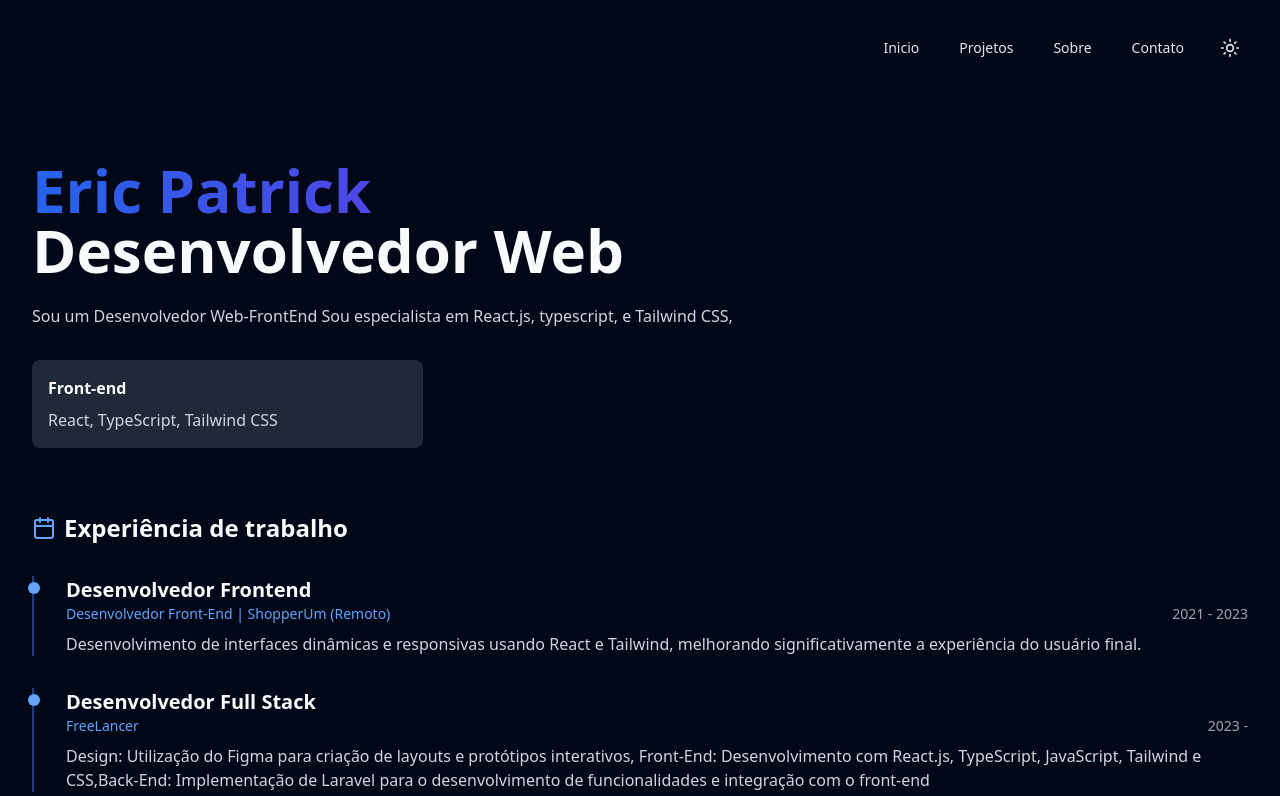
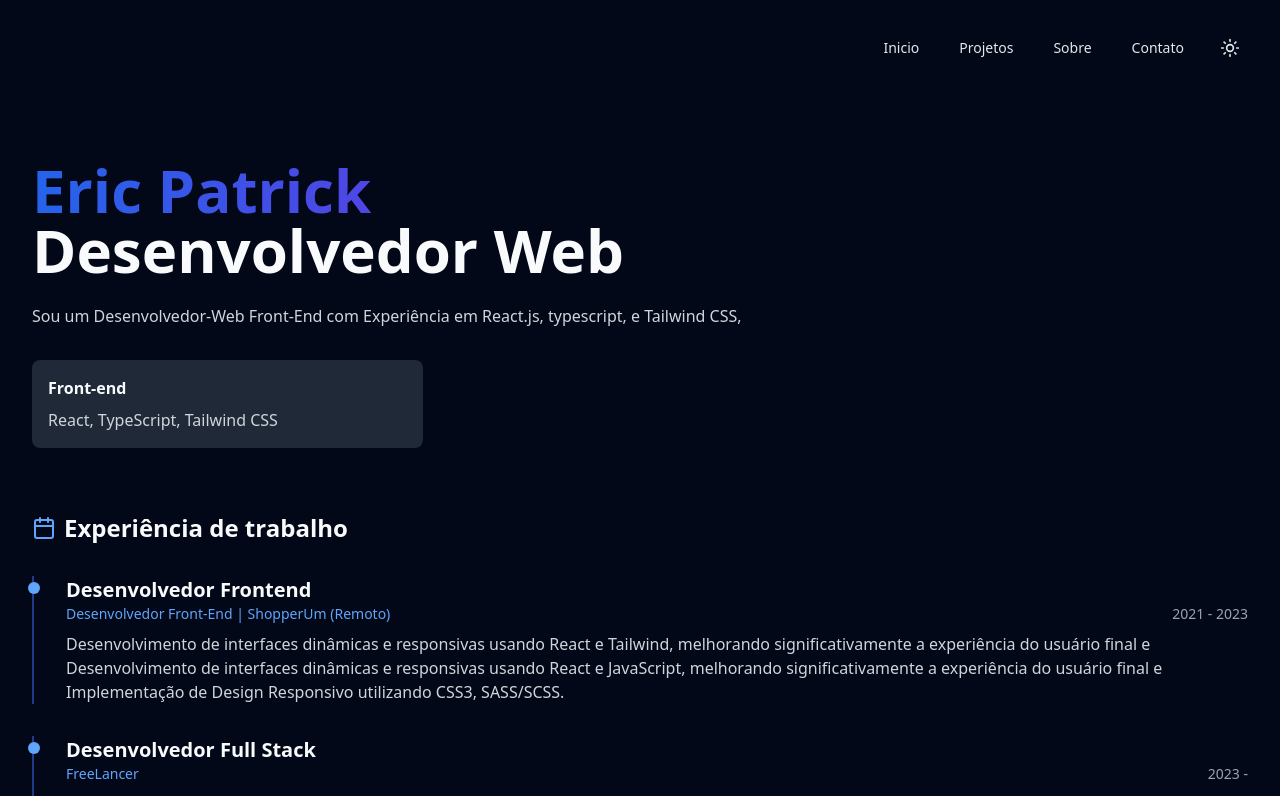
Before and after one commit to Eric20-patrick/Portifolio, a React (Vite) app: page /about in a window 1280 px wide. Shown: the top 796 px of the page. Built offline with nearby package versions, Linux system fonts and the light colour scheme.

Commit message:
linkagem

```diff
--- a/index.html
+++ b/index.html
@@ -1,5 +1,5 @@
 <!doctype html>
-<html lang="en">
+<html lang="pt-br">
   <head>
     <meta charset="UTF-8" />
     <link rel="icon" href="/public/favicon.png" />
--- a/src/pages/About.tsx
+++ b/src/pages/About.tsx
@@ -39,7 +39,7 @@ const About = () => {
       company: 'Desenvolvedor Front-End | ShopperUm (Remoto)',
       period: '2021 - 2023',
       description:
-        'Desenvolvimento de interfaces dinâmicas e responsivas usando React e Tailwind, melhorando significativamente a experiência do usuário final.',
+        'Desenvolvimento de interfaces dinâmicas e responsivas usando React e Tailwind, melhorando significativamente a experiência do usuário final e Desenvolvimento de interfaces dinâmicas e responsivas usando React e JavaScript, melhorando significativamente a experiência do usuário final e 	Implementação de Design Responsivo utilizando CSS3, SASS/SCSS.',
     },
     {
       title: 'Desenvolvedor Full Stack',
@@ -82,7 +82,7 @@ const About = () => {
               Desenvolvedor Web
             </h1>
             <p className="text-gray-600 dark:text-gray-300 mb-4">
-              Sou um Desenvolvedor Web-FrontEnd Sou especialista em React.js,
+              Sou um Desenvolvedor-Web Front-End com Experiência em React.js,
               typescript, e Tailwind CSS,
             </p>
 
--- a/src/pages/Projects.tsx
+++ b/src/pages/Projects.tsx
@@ -16,7 +16,7 @@ const Projects = () => {
         'Teste seus conhecimentos sobre as minhas séries favoritas! ',
       image: capa,
       technologies: ['React', 'typescript', 'Tailwind CSS'],
-      url: 'https://www.google.com/',
+      url: 'https://ericdesenvolvedor.com/',
       category: 'quiz',
     },
     {
```
